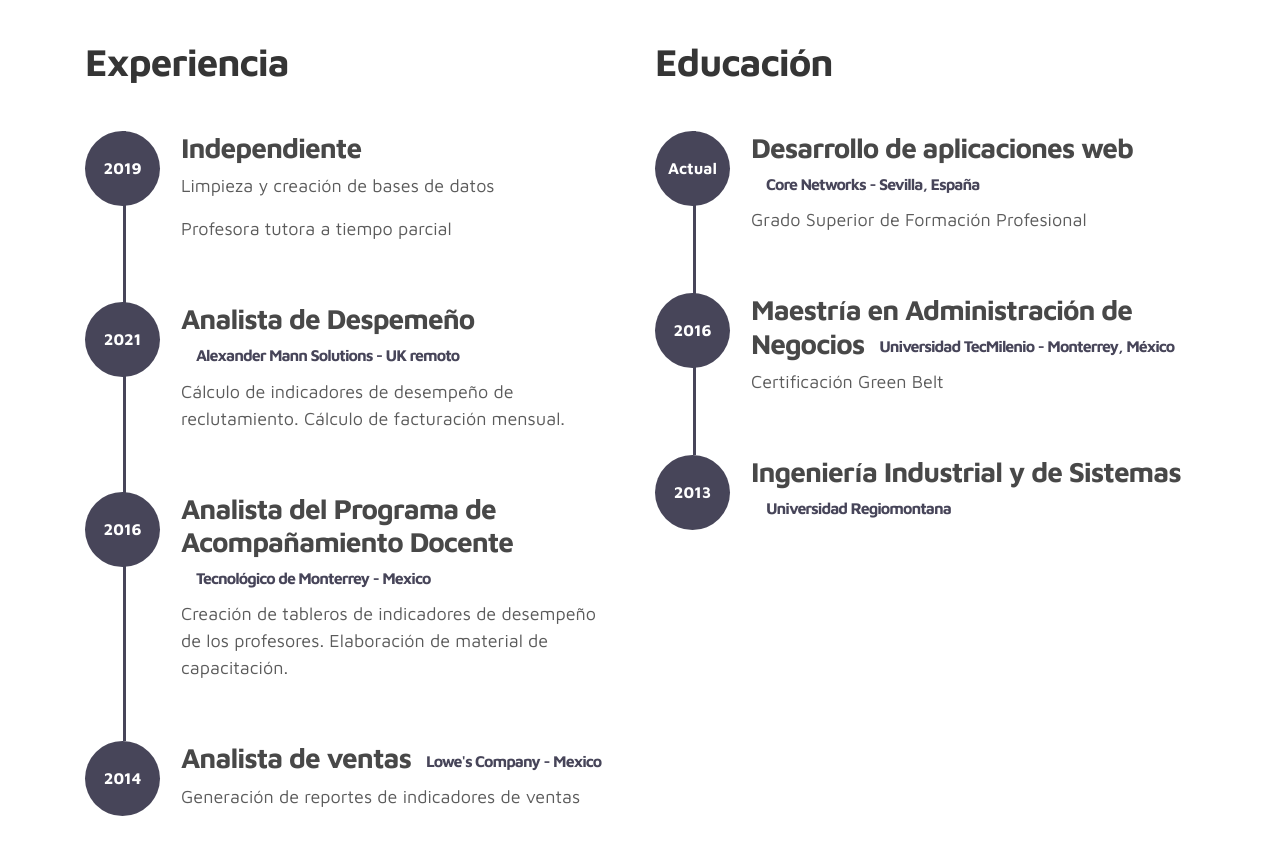
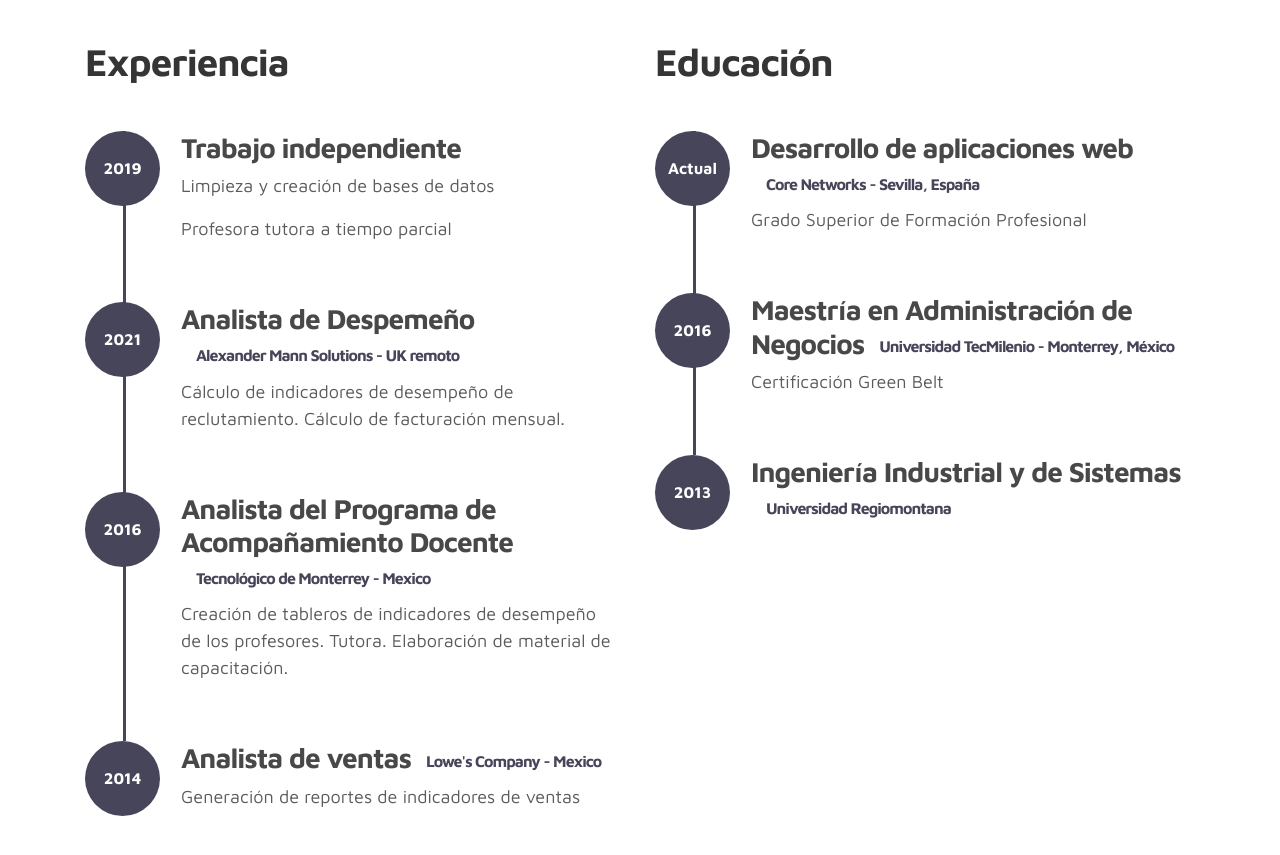
Before and after one commit to avellanana/avellanana.github.io, a plain HTML site: page index.html in a window 1280 px wide. Shown: the part 1480-2335 px from the top of the page. Drawn offline with Linux system fonts and the light colour scheme.

Commit message:
Update index.html

```diff
--- a/index.html
+++ b/index.html
@@ -164,7 +164,7 @@ https://www.tooplate.com/view/2115-marvel
                                   <span>2019</span>
                              </div>
                              <div class="timeline-info">
-                                  <h3><span>Independiente</span></h3>
+                                  <h3><span>Trabajo independiente</span></h3>
                                   <p>Limpieza y creación de bases de datos</p>
                                   <p>Profesora tutora a tiempo parcial</p>
                              </div>
@@ -186,7 +186,7 @@ https://www.tooplate.com/view/2115-marvel
                             </div>
                             <div class="timeline-info">
                                 <h3><span>Analista del Programa de Acompañamiento Docente<small>Tecnológico de Monterrey - Mexico</small></h3>
-                                <p>Creación de tableros de indicadores de desempeño de los profesores. Elaboración de material de capacitación.</p>
+                                <p>Creación de tableros de indicadores de desempeño de los profesores. Tutora. Elaboración de material de capacitación.</p>
                             </div>
                         </div>
 
```
